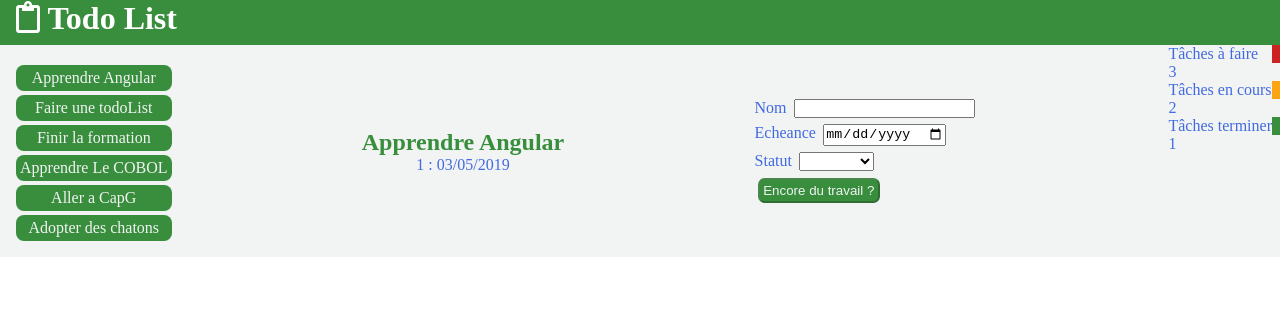
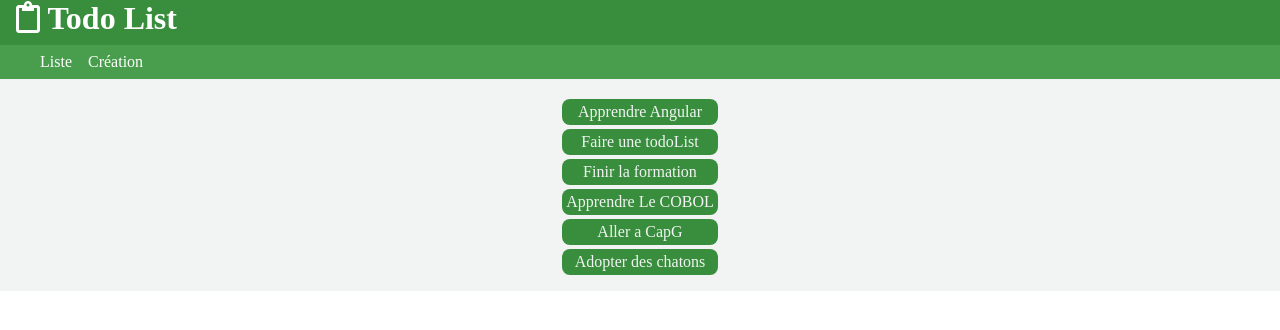
Before and after one commit to RomainBon/todoAngular, an Angular app: page /todolist in a window 1280 px wide. Shown: the top 330 px of the page. Built offline with nearby package versions, Linux system fonts and the light colour scheme.

Commit message:
Ajout Rooting

```diff
--- a/src/app/app.component.html
+++ b/src/app/app.component.html
@@ -1,10 +1,14 @@
 <!--The content below is only a placeholder and can be replaced.-->
 <header class="App-Title">
     <h1><i class="far fa-clipboard"></i> Todo List</h1>
+
 </header>
+<nav>
+    <ul>
+        <li><a routerLink="todolist">Liste</a></li>
+        <li><a routerLink="create">Création</a></li>
+    </ul>
+</nav>
 <main class="App-Todo">
-    <app-nav-list></app-nav-list>
-    <app-detail></app-detail>
-    <app-create></app-create>
-    <app-show-stat></app-show-stat>
+    <router-outlet></router-outlet>
 </main>
--- a/src/app/app.module.ts
+++ b/src/app/app.module.ts
@@ -1,6 +1,7 @@
 import { BrowserModule } from '@angular/platform-browser';
 import { NgModule } from '@angular/core';
 import { FormsModule } from '@angular/forms';
+import { RouterModule, Routes } from '@angular/router'
 
 import { AppComponent } from './app.component';
 import { NavListComponent } from './nav-list/nav-list.component';
@@ -8,6 +9,14 @@ import { DetailComponent } from './detail/detail.component';
 import { CreateComponent } from './create/create.component';
 import { HttpClientModule } from '@angular/common/http';
 import { ShowStatComponent } from './show-stat/show-stat.component';
+
+const appRoutes: Routes = [
+  { path: 'todolist', component: NavListComponent },
+  { path: 'create', component: CreateComponent },
+  { path: 'task/:id', component: DetailComponent },
+  { path: '', redirectTo: '/todolist', pathMatch: 'full' },
+];
+
 
 @NgModule({
   declarations: [
@@ -20,7 +29,8 @@ import { ShowStatComponent } from './show-stat/show-stat.component';
   imports: [
     BrowserModule,
     FormsModule,
-    HttpClientModule
+    HttpClientModule,
+    RouterModule.forRoot(appRoutes)
   ],
   providers: [],
   bootstrap: [AppComponent]
--- a/src/app/current-task-provider.service.ts
+++ /dev/null
@@ -1,29 +0,0 @@
-import { TaskProviderService } from './task-provider.service';
-import { Injectable } from '@angular/core';
-import { Subject, Observable } from 'rxjs';
-import { Task } from './task';
-
-@Injectable({
-  providedIn: 'root'
-})
-
-export class CurrentTaskProviderService {
-
-  taskSubjet = new Subject<Task>();
-
-  constructor(private provider: TaskProviderService) {
-    this.provider.getTasks().subscribe(tasks => this.taskSubjet.next(tasks[0]))
-  }
-
-  getCurrentTask(): Observable<Task> {
-    // les composent peuvent etre souscir aux observable
-    //mais ils ne doive pas pouvoir declancher de nouveaux etats
-    return this.taskSubjet.asObservable();
-  }
-
-  define(task: Task) {
-    // En cas de changement de Tâche courante
-    //on modifie tous les observateur avec un nouvel etat
-    this.taskSubjet.next(task);
-  }
-}
--- a/src/app/detail/detail.component.ts
+++ b/src/app/detail/detail.component.ts
@@ -1,6 +1,7 @@
 import { Component, OnInit } from '@angular/core';
 import { Task } from '../task';
-import { CurrentTaskProviderService } from '../current-task-provider.service'
+import { TaskProviderService } from '../task-provider.service';
+import { ActivatedRoute, ParamMap } from '@angular/router';
 
 @Component({
   selector: 'app-detail',
@@ -11,9 +12,14 @@ export class DetailComponent implements OnInit {
 
   task = new Task();
 
-  constructor(private currentTaskProviderService: CurrentTaskProviderService) { }
+  constructor(private provider: TaskProviderService,
+    private route: ActivatedRoute) { }
 
   ngOnInit() {
-    this.currentTaskProviderService.getCurrentTask().subscribe(task => this.task = task)
+    // On va recuprérer l'id passe en url
+    this.route.paramMap.subscribe(
+      (params: ParamMap) =>
+        this.task = this.provider.getbyId(+params.get('id'))
+    );
   }
 }
--- a/src/app/nav-list/nav-list.component.html
+++ b/src/app/nav-list/nav-list.component.html
@@ -1,3 +1,3 @@
-<div *ngFor="let task of taskList" (click)="select(task)">
-    <p>{{ task.name }}</p>
-</div>
+<ul>
+    <li *ngFor="let task of taskList"><a [routerLink]="['/task',task.id]"> {{task.name}}</a></li>
+</ul>
--- a/src/app/nav-list/nav-list.component.ts
+++ b/src/app/nav-list/nav-list.component.ts
@@ -1,7 +1,6 @@
 import { Component, OnInit } from '@angular/core';
 import { Task } from '../task';
-import { TaskProviderService } from '../task-provider.service'
-import { CurrentTaskProviderService } from '../current-task-provider.service'
+import { TaskProviderService } from '../task-provider.service';
 
 @Component({
   selector: 'app-nav-list',
@@ -12,16 +11,10 @@ export class NavListComponent implements OnInit {
 
   taskList: Array<Task>;
 
-  constructor(private provider: TaskProviderService,
-    private current: CurrentTaskProviderService) {
+  constructor(private provider: TaskProviderService) {
   }
 
   ngOnInit() {
     this.provider.getTasks().subscribe(tasks => this.taskList = tasks)
   }
-
-  select(task: Task) {
-    //console.log("One Click on the nav list",task);
-    this.current.define(task);
-  }
 }
--- a/src/app/task-provider.service.ts
+++ b/src/app/task-provider.service.ts
@@ -9,10 +9,10 @@ import { Observable, ReplaySubject } from 'rxjs';
 export class TaskProviderService {
 
   tasks = new Array<Task>();
-  tasksSubjet= new ReplaySubject<Task[]>(1);
+  tasksSubjet = new ReplaySubject<Task[]>(1);
   constructor(private http: HttpClient) {
-    this.http.get<Task[]>('/assets/tasks.json').subscribe(tasks=>{
-      this.tasks=tasks;
+    this.http.get<Task[]>('/assets/tasks.json').subscribe(tasks => {
+      this.tasks = tasks;
       this.tasksSubjet.next(this.tasks);
     })
   }
@@ -21,10 +21,15 @@ export class TaskProviderService {
     return this.tasksSubjet.asObservable();
   }
 
-  add(newTask:Task){
+  add(newTask: Task) {
     //ajoute au debut du tableau
     this.tasks.unshift(newTask);
     //notifie tous abooné avec la nouvelle version de la liste
     this.tasksSubjet.next(this.tasks);
   }
+  getbyId(id: number) {
+    const task = this.tasks.find((taskelt: Task) => taskelt.id === id);
+    console.log(task);
+    return task;
+  }
 }
--- a/src/app/task.ts
+++ b/src/app/task.ts
@@ -5,6 +5,7 @@ export enum TaskStatus {
 }
 
 export class Task {
+    id:number;
     name: string;
     status: TaskStatus;
     deadLine: Date;
--- a/src/assets/tasks.json
+++ b/src/assets/tasks.json
@@ -1,30 +1,36 @@
 [
     {
+      "id":32,
       "name": "Apprendre Angular",
       "status": 1,
       "deadLine": "2019-05-03"
     },
     {
+      "id":33,
       "name": "Faire une todoList",
       "status": 2,
       "deadLine": "2019-04-29"
     },
     {
+      "id":34,
       "name": "Finir la formation",
       "status": 1,
       "deadLine": "2019-05-30"
     },
     {
+      "id":35,
       "name": "Apprendre Le COBOL",
       "status": 0,
       "deadLine": "1901-01-01"
     },
     {
+      "id":36,
       "name": "Aller a CapG",
       "status": 0,
       "deadLine": "2019-06-04"
     },
     {
+      "id":37,
       "name": "Adopter des chatons",
       "status": 0,
       "deadLine": "2019-05-12"
--- a/src/styles.scss
+++ b/src/styles.scss
@@ -3,10 +3,27 @@
   padding: 0;
   margin: 0;
 }
-
+nav {
+  ul {
+    list-style-type: none;
+    padding: 0 4ch;
+    display: flex;
+    background-color: #489e4c;
+    a {
+      color: white;
+      text-decoration: none;
+      display: block;
+      padding: 0.5em;
+      &:hover {
+      background-color: white;
+      color: #388e3c;
+    }
+    }
+  }
+}
 .App-Title {
-  color: #FFFFFF;
-  background-color: #388E3C;
+  color: #ffffff;
+  background-color: #388e3c;
   padding-left: 1em;
   padding-bottom: 0.5em;
 }
@@ -14,23 +31,27 @@
 .App-Todo {
   display: flex;
   flex-flow: wrap row;
-  background-color: #F2F4F4;
-  justify-content: space-between;
+  background-color: #f2f4f4;
+  justify-content: center;
 }
 
 app-nav-list {
   margin: 1em;
 
-  div {
+  li {
     text-align: center;
     margin-top: 0.25em;
-    color: #F2F4F4;
-    background-color: #388E3C;
+    color: #f2f4f4;
+    background-color: #388e3c;
     border-radius: 0.5em;
     padding: 0.25em;
   }
+  a{
+    text-decoration: none;
+    color: #f2f4f4
+  }
 
-  div:hover {
+  li:hover {
     background-color: rgb(113, 194, 117);
   }
 }
@@ -39,10 +60,10 @@ app-detail {
   align-self: center;
 
   h2 {
-    color: #388E3C;
+    color: #388e3c;
   }
 
-  color:royalblue;
+  color: royalblue;
   text-align: center;
 }
 
@@ -62,8 +83,8 @@ app-create {
 
   button {
     margin: 0.25em;
-    color: #F2F4F4;
-    background-color: #388E3C;
+    color: #f2f4f4;
+    background-color: #388e3c;
     border-radius: 0.5em;
     padding: 0.25em;
   }
@@ -73,26 +94,26 @@ app-create {
   }
 }
 
-app-show-stat{
-  color : royalblue;
+app-show-stat {
+  color: royalblue;
 
-  .Done{
-    border-right: solid #388E3C 0.5em;
+  .Done {
+    border-right: solid #388e3c 0.5em;
   }
-  .ToDo{
+  .ToDo {
     border-right: solid#CC2222 0.5em;
   }
-  .Doing{
-    border-right: solid #FAA511 0.5em;
+  .Doing {
+    border-right: solid #faa511 0.5em;
   }
 }
 
 .ng-invalid.ng-touched {
-  border-color: #FF3535;
+  border-color: #ff3535;
 }
 
 .pValid {
   color: white;
-  background-color: #CC2222;
+  background-color: #cc2222;
   text-align: end;
 }
```
Also changed, not shown: 1 other file (tests, documents, lock files or other folders).
